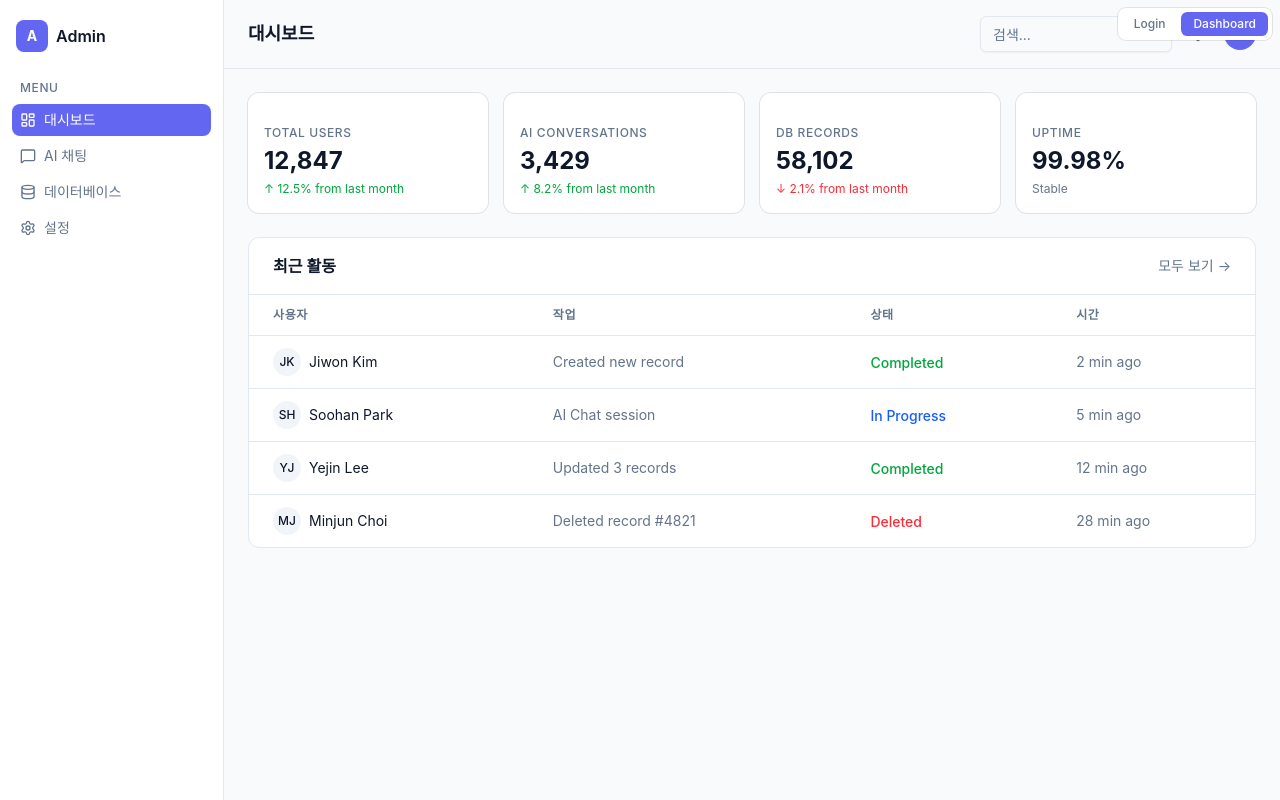
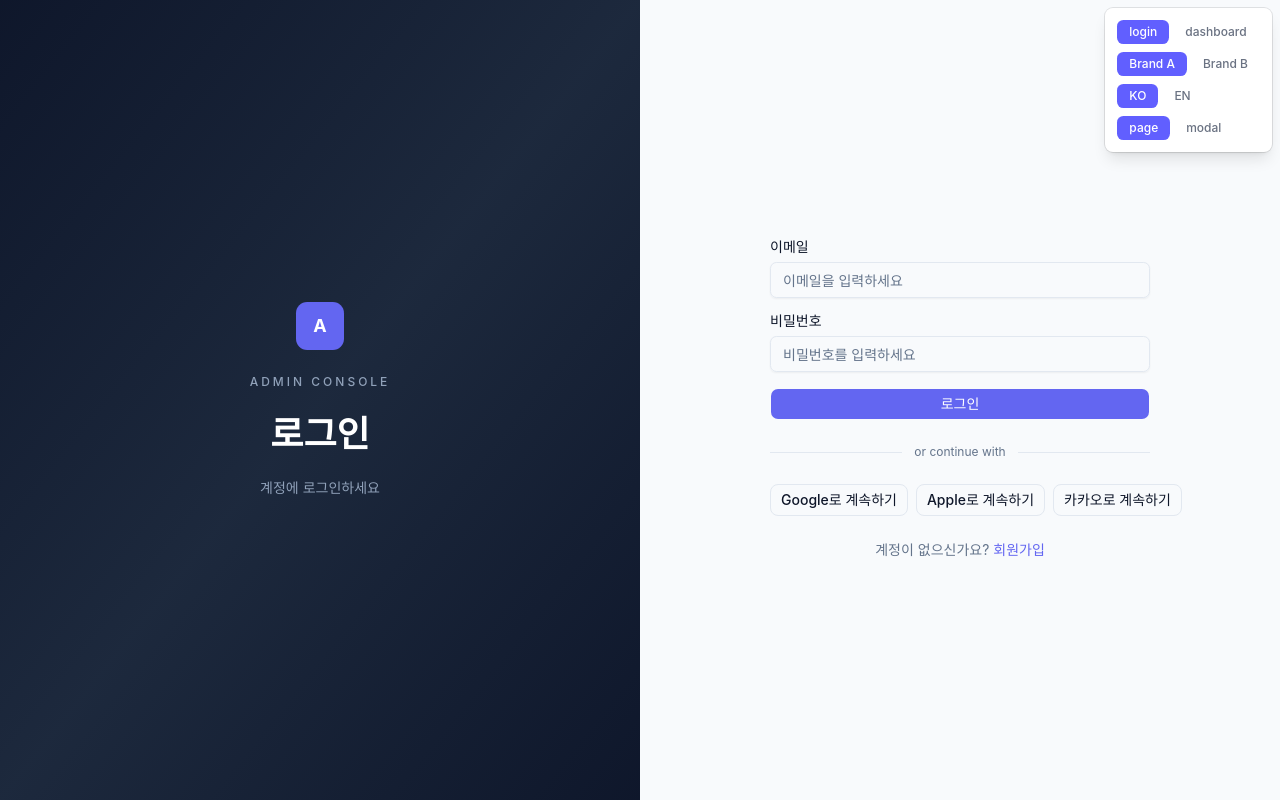
Before and after one commit to Changsik00/gen-design, a React (Vite) app in the folder studio/: page / in a window 1280 px wide. Built offline with nearby package versions, Linux system fonts and the light colour scheme.

Commit message:
feat(spec-2-004): add theme/locale/variant switcher to App
Co-Authored-By: Claude Opus 4.6 (1M context) <noreply@anthropic.com>

```diff
--- a/studio/src/App.tsx
+++ b/studio/src/App.tsx
@@ -1,10 +1,18 @@
-import { useState } from "react";
+import { useState, useEffect } from "react";
 import { LoginPage, DashboardPage } from "@/components/templates";
-import { getLoginPageTexts, getDashboardPageTexts } from "@/lib/i18n";
-import type { StatCardData, ActivityRowData } from "@/components/templates/types";
+import {
+  getLoginPageTexts,
+  getDashboardPageTexts,
+} from "@/lib/i18n";
+import type {
+  StatCardData,
+  ActivityRowData,
+  PageTemplateVariant,
+} from "@/components/templates/types";
 
-const loginTexts = getLoginPageTexts("ko");
-const dashboardTexts = getDashboardPageTexts("ko");
+type Page = "login" | "dashboard";
+type Brand = "a" | "b";
+type Locale = "ko" | "en";
 
 const mockStats: StatCardData[] = [
   { label: "TOTAL USERS", value: "12,847", change: "12.5% from last month", trend: "up" },
@@ -20,33 +28,86 @@ const mockActivities: ActivityRowData[] = [
   { userName: "Minjun Choi", initials: "MJ", action: "Deleted record #4821", status: "Deleted", statusColor: "red", time: "28 min ago" },
 ];
 
-type Page = "login" | "dashboard";
+function App() {
+  const [page, setPage] = useState<Page>("login");
+  const [brand, setBrand] = useState<Brand>("a");
+  const [locale, setLocale] = useState<Locale>("ko");
+  const [variant, setVariant] = useState<PageTemplateVariant>("page");
 
-function App() {
-  const [page, setPage] = useState<Page>("dashboard");
+  useEffect(() => {
+    const root = document.documentElement;
+    if (brand === "b") {
+      root.classList.add("brand-b");
+    } else {
+      root.classList.remove("brand-b");
+    }
+  }, [brand]);
+
+  const loginTexts = getLoginPageTexts(locale);
+  const dashboardTexts = getDashboardPageTexts(locale);
 
   return (
     <>
-      <div className="fixed top-2 right-2 z-50 flex gap-1 rounded-lg bg-card p-1 ring-1 ring-foreground/10">
+      {/* Control panel */}
+      <div className="fixed top-2 right-2 z-50 flex flex-col gap-2 rounded-lg bg-white p-3 shadow-lg ring-1 ring-black/10">
+        <div className="flex gap-1">
+          {(["login", "dashboard"] as const).map((p) => (
             <button
-          onClick={() => setPage("login")}
+              key={p}
+              onClick={() => setPage(p)}
               className={`rounded-md px-3 py-1 text-xs font-medium ${
-            page === "login" ? "bg-primary text-primary-foreground" : "text-muted-foreground hover:bg-muted"
+                page === p ? "bg-indigo-500 text-white" : "text-gray-500 hover:bg-gray-100"
               }`}
             >
-          Login
+              {p}
             </button>
+          ))}
+        </div>
+        <div className="flex gap-1">
+          {(["a", "b"] as const).map((b) => (
             <button
-          onClick={() => setPage("dashboard")}
+              key={b}
+              onClick={() => setBrand(b)}
               className={`rounded-md px-3 py-1 text-xs font-medium ${
-            page === "dashboard" ? "bg-primary text-primary-foreground" : "text-muted-foreground hover:bg-muted"
+                brand === b ? "bg-indigo-500 text-white" : "text-gray-500 hover:bg-gray-100"
               }`}
             >
-          Dashboard
+              Brand {b.toUpperCase()}
             </button>
+          ))}
+        </div>
+        <div className="flex gap-1">
+          {(["ko", "en"] as const).map((l) => (
+            <button
+              key={l}
+              onClick={() => setLocale(l)}
+              className={`rounded-md px-3 py-1 text-xs font-medium ${
+                locale === l ? "bg-indigo-500 text-white" : "text-gray-500 hover:bg-gray-100"
+              }`}
+            >
+              {l.toUpperCase()}
+            </button>
+          ))}
+        </div>
+        {page === "login" && (
+          <div className="flex gap-1">
+            {(["page", "modal"] as const).map((v) => (
+              <button
+                key={v}
+                onClick={() => setVariant(v)}
+                className={`rounded-md px-3 py-1 text-xs font-medium ${
+                  variant === v ? "bg-indigo-500 text-white" : "text-gray-500 hover:bg-gray-100"
+                }`}
+              >
+                {v}
+              </button>
+            ))}
+          </div>
+        )}
       </div>
 
-      {page === "login" && <LoginPage variant="page" texts={loginTexts} />}
+      {/* Page content */}
+      {page === "login" && <LoginPage variant={variant} texts={loginTexts} />}
       {page === "dashboard" && (
         <DashboardPage
           variant="page"
```
Lines whose indentation alone changed are shown as unchanged.
